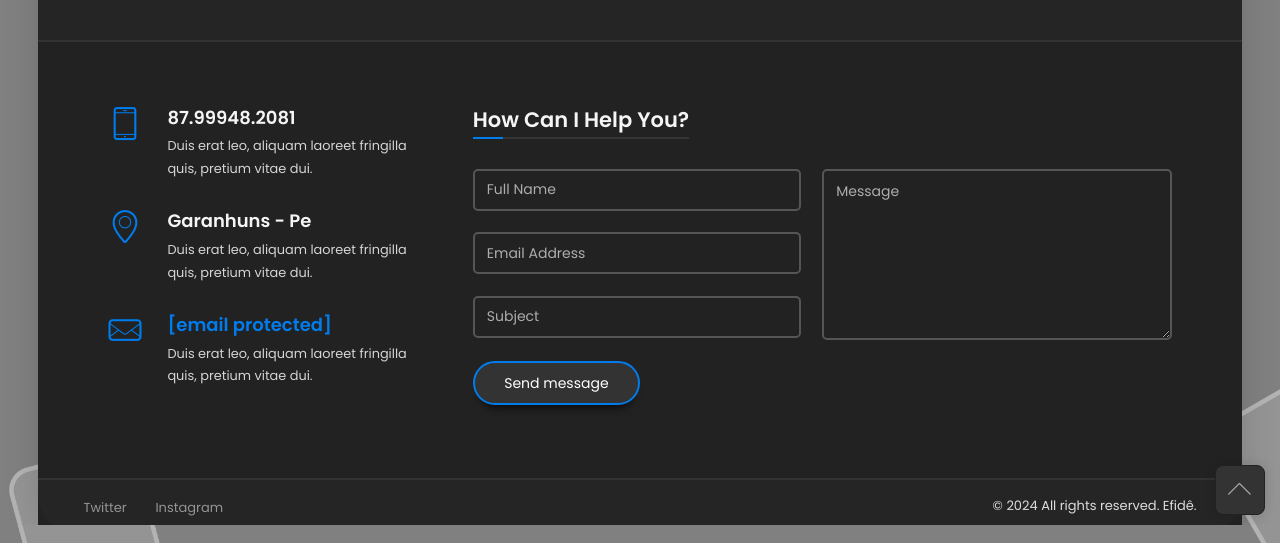
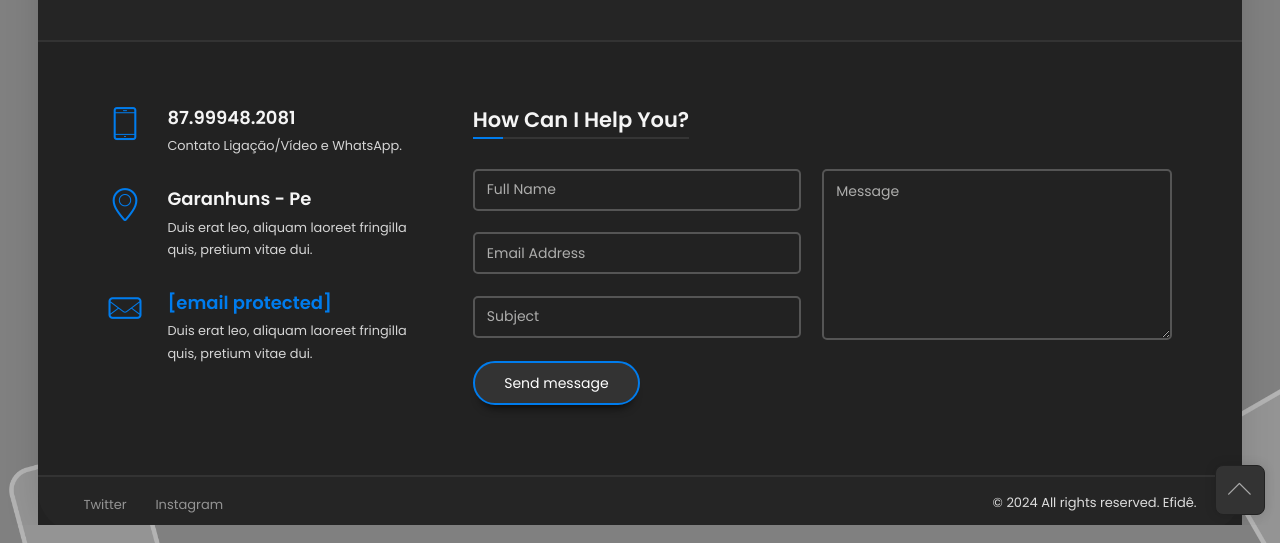
Before and after one commit to Efidiego/portfolio, a plain HTML site: page portfolio/contact.html in a window 1280 px wide. Shown: the part 275-818 px from the top of the page. Drawn offline with Linux system fonts and the light colour scheme.

Commit message:
Update contact.html

```diff
--- a/portfolio/contact.html
+++ b/portfolio/contact.html
@@ -139,7 +139,7 @@
                         </div>
                         <div class="ci-text">
                           <h4>87.99948.2081</h4>
-                          <p>Duis erat leo, aliquam laoreet fringilla quis, pretium vitae dui.</p>
+                          <p>Contato Ligação/Vídeo e WhatsApp.</p>
                         </div>
                       </div>
 
```
